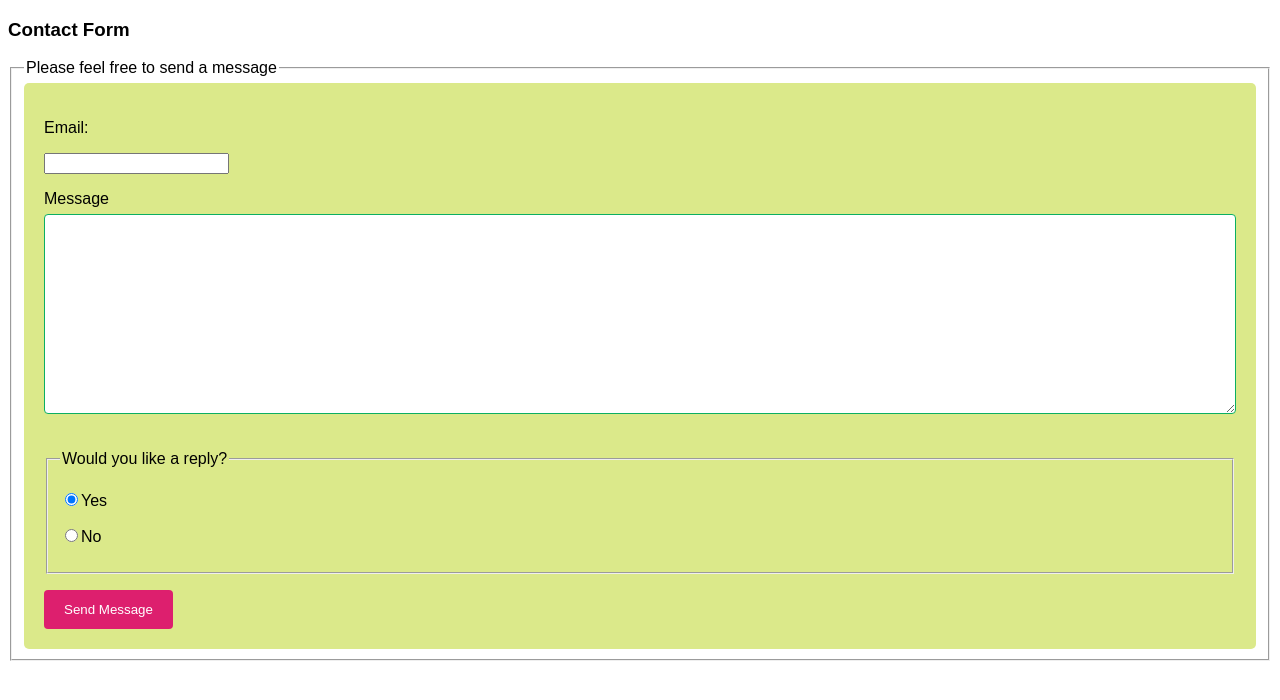
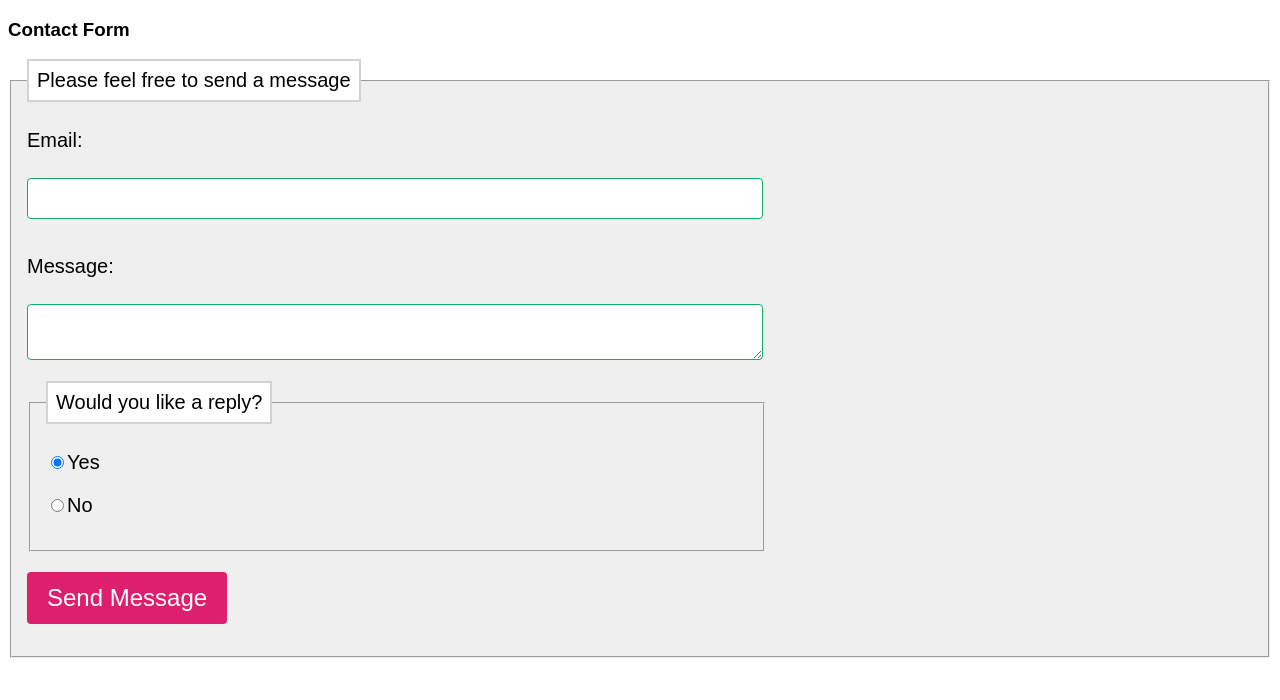
Before and after one commit to nabiya-shariff/form-example, a plain HTML site: page index.html in a window 1280 px wide. Drawn offline with Linux system fonts and the light colour scheme.

Commit message:
new index

```diff
--- a/index.html
+++ b/index.html
@@ -1,13 +1,39 @@
 <!DOCTYPE html>
-<html>
+<html lang="en">
+
   <head>
+    <meta charset="utf-8">
+    <title>Example Form</title>
     <meta name="viewport" content="width=device-width, initial-scale=1">
+    <!-- Internal Styling -->
     <style>
-body {font-family: Arial, Helvetica, sans-serif;}
-* {box-sizing: border-box;}
+      body {
+        font-family: Arial, Helvetica, sans-serif;
+      }
 
-input[type=text], select, textarea {
-  width: 100%;
+      * {
+        box-sizing: border-box;
+      }
+
+      form {
+        font-size: 1.25rem;
+      }
+
+      fieldset {
+        background-color: rgb(239, 239, 239);
+      }
+
+      legend {
+        background-color: white;
+        font-size: 1.25rem;
+        padding: 0.5rem;
+        border: 2px solid lightgray;
+      }
+
+      input[type=email],
+      select,
+      textarea {
+        width: 60%;
         padding: 12px;
         border: 1px solid rgb(12, 175, 99);
         border-radius: 4px;
@@ -17,16 +43,17 @@ input[type=text], select, textarea {
         resize: vertical;
       }
 
-input[type=submit] {
+      button {
         background-color: rgb(221, 31, 110);
         color: rgb(255, 255, 255);
         padding: 12px 20px;
         border: none;
         border-radius: 4px;
         cursor: pointer;
+        font-size: 1.5rem;
       }
 
-input[type=submit]:hover {
+      button:hover {
         background-color: #a04582;
       }
 
@@ -35,44 +62,46 @@ input[type=submit]:hover {
         background-color: #dbe98a;
         padding: 20px;
       }
+
+      .radio {
+        width: 60%;
+      }
+
     </style>
   </head>
+
   <body>
     <h3>Contact Form</h3>
-<form>
+    <form name="contact" method="POST" data-netlify="true">
+      <!-- outer fieldset -->
       <fieldset>
         <legend> Please feel free to send a message</legend>
-         <div class="container">
-  <form action="/action_page.php">
-    <form name="contact" method="POST" data-netlify="true">
         <p>
-          <label>Email: </label>
+          <label for="email">Email:</label>
+        </p>
+        <input id="email" type="email" name="email" />
         <p>
-          </p> <input type="email" name="email"/></label>
+          <label for="subject">Message:</label>
+        </p>
+        <textarea id="subject" name="subject" placeholder=""></textarea>
+
+        <!-- inner fieldset -->
+        <fieldset class="radio">
+          <legend>Would you like a reply?</legend>
+          <p>
+            <input type="radio" name="yes_no" checked>Yes
           </p>
           <p>
-    <label for="subject">Message</label>
+            <input type="radio" name="yes_no">No
+          </p>
 
-    <textarea id="subject" name="subject" placeholder=""style="height:200px"></textarea>
-    <div id="wrapper">
-            <fieldset>
-                    <legend>Would you like a reply?</legend>
-        <label for="yes_no_radio"></label>
+        </fieldset>
         <p>
-      <input type="radio" name="yes_no" checked>Yes</input>
+          <button type="submit">Send Message</button>
         </p>
-      <p>
-      <input type="radio" name="yes_no">No</input>
-      </p>
-      </div>
-      <p> </p>
-    <input type="submit" value="Send Message">
-  </form>
-  </form>
       </fieldset>
     </form>
-</fieldset>
-</div>
 
   </body>
+
 </html>
```
Lines whose indentation alone changed are shown as unchanged.
